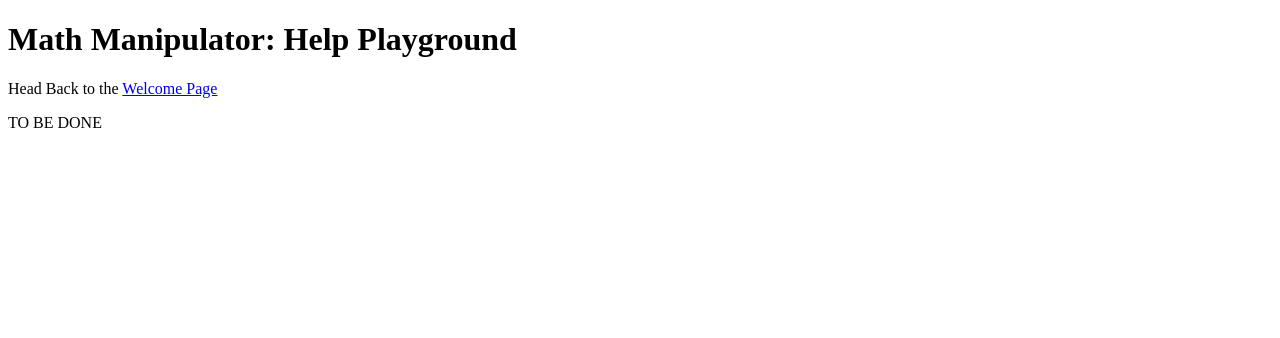
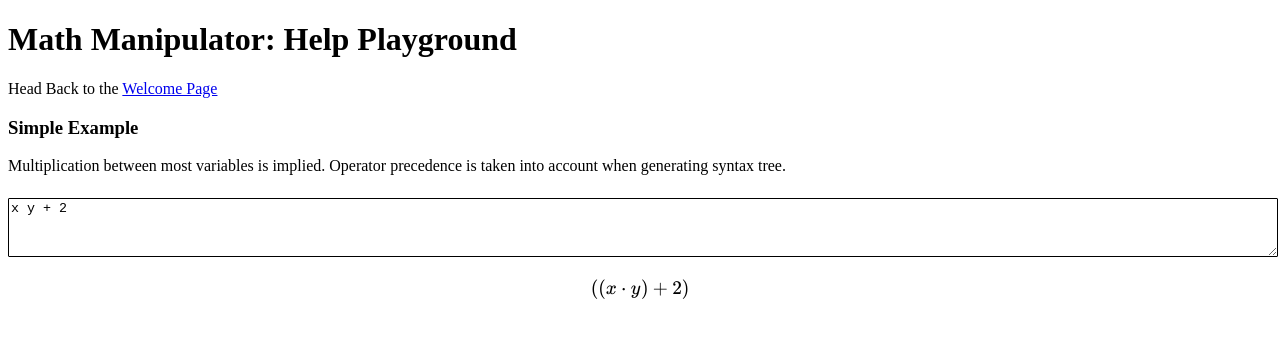
Before and after one commit to jonas-kell/math-manipulator, a Vue app: page /#/help in a window 1280 px wide. Shown: the top 338 px of the page. Built offline with nearby package versions, Linux system fonts and the light colour scheme.

Commit message:
feat: easily configurable help system

```diff
--- /dev/null
+++ b/src/components/EquationUtility.vue
@@ -0,0 +1,44 @@
+<script setup lang="ts">
+    import EquationLine from "./../components/EquationLine.vue";
+    import VariableList from "./../components/VariableList.vue";
+    import { EmptyArgument, Operator, usePermanenceStore } from "./../functions";
+    import { nextTick, ref } from "vue";
+
+    const props = defineProps({
+        firstLineUuid: {
+            type: String,
+            required: true,
+        },
+        variableListUuid: {
+            type: String,
+            required: true,
+        },
+        showVariables: {
+            type: Boolean,
+            default: true,
+        },
+    });
+
+    const emptyOperator = ref(new EmptyArgument());
+    const showMainElements = ref(true);
+
+    // update EVERYTHING if permanence has been forcefully rewritten
+    usePermanenceStore().addPermanenceHasUpdatedHandler(() => {
+        showMainElements.value = false;
+        nextTick(() => {
+            showMainElements.value = true;
+        });
+    });
+</script>
+
+<template>
+    <template v-if="showMainElements">
+        <EquationLine
+            v-if="emptyOperator"
+            :operator="(emptyOperator as Operator)"
+            :line-uuid="props.firstLineUuid"
+            :is-base="true"
+        />
+        <VariableList style="margin-top: 3em" :uuid="props.variableListUuid" v-if="props.showVariables" />
+    </template>
+</template>
--- a/src/functions/stores/permanence.ts
+++ b/src/functions/stores/permanence.ts
@@ -44,9 +44,20 @@ interface ExportablePersistentVariablesStoreStorage {
     variables: { [key: string]: ExportableVariable };
 }
 
+export enum PermanenceStorageModes {
+    session = "session",
+    vscode = "vscode",
+    memory = "memory",
+}
+
 export const usePermanenceStore = defineStore("permanence", () => {
     const permanenceHasUpdatedHandlers = ref([] as (() => void)[]);
+    const mode = ref(PermanenceStorageModes[(process.env.VITE_PERMANENCE ?? "session") as PermanenceStorageModes]);
+    const memoryStorage = ref({} as { [key: string]: string });
 
+    function setStorageModeTo(val: PermanenceStorageModes) {
+        mode.value = val;
+    }
     function storeLineForUUID(uuid: string, values: PersistentLineStorage) {
         const toStore: ExportablePersistedLineStorage = {
             operator: values.operator == null ? null : values.operator.getSerializedStructure(true),
@@ -168,43 +179,32 @@ export const usePermanenceStore = defineStore("permanence", () => {
         triggerPermanenceHasUpdatedHandlers();
     });
 
-    return {
-        storeLineForUUID,
-        storeInputForUUID,
-        storeVariablesStoreForUUID,
-        getLineForUUID,
-        getInputForUUID,
-        getVariablesStoreForUUID,
-        addPermanenceHasUpdatedHandler,
-    };
-});
-
-enum Modes {
-    session = "session",
-    vscode = "vscode",
-}
-
     function abstractStoreImplementationSet(uuid: string, content: string) {
-    const mode = Modes[(process.env.VITE_PERMANENCE ?? "session") as Modes];
-    switch (mode) {
-        case Modes.session:
+        switch (mode.value) {
+            case PermanenceStorageModes.session:
                 sessionStorage.setItem(uuid, content);
                 break;
-        case Modes.vscode:
+            case PermanenceStorageModes.memory:
+                memoryStorage.value[uuid] = content;
+                break;
+            case PermanenceStorageModes.vscode:
                 vscodeApiInstance()?.postMessage({ type: "change", uuid: uuid, content: content });
                 break;
-
             default:
                 throw Error(`Permanence mode ${mode} not implemented`);
         }
     }
-
     function abstractStoreImplementationGet(uuid: string): string | null {
-    const mode = Modes[(process.env.VITE_PERMANENCE ?? "session") as Modes];
-    switch (mode) {
-        case Modes.session:
+        switch (mode.value) {
+            case PermanenceStorageModes.session:
                 return sessionStorage.getItem(uuid);
-        case Modes.vscode:
+            case PermanenceStorageModes.memory:
+                const val = memoryStorage.value[uuid];
+                if (val != undefined) {
+                    return val;
+                }
+                return null;
+            case PermanenceStorageModes.vscode:
                 const comm = vscodeApiInstance()?.getState();
                 if (comm != undefined) {
                     const selection = comm[uuid];
@@ -217,3 +217,42 @@ function abstractStoreImplementationGet(uuid: string): string | null {
                 throw Error(`Permanence mode ${mode} not implemented`);
         }
     }
+    function dumpSessionStorageObjectToString(mainUuid: string, variablesUuid: string): string {
+        const keys = Object.keys(sessionStorage);
+
+        // Create an object to store all key-value pairs from sessionStorage
+        const sessionData = {} as { [key: string]: string };
+
+        // Iterate through the keys and store corresponding values in sessionData
+        keys.forEach((key) => {
+            sessionData[key] = sessionStorage.getItem(key) as string;
+        });
+
+        const newMainUuid = uuidv4();
+        const newVariablesUuid = uuidv4();
+
+        return JSON.stringify({
+            title: "",
+            description: "",
+            storage: sessionData,
+            showVariables: false,
+            mainUuid: newMainUuid,
+            variablesUuid: newVariablesUuid,
+        })
+            .replace(mainUuid, newMainUuid)
+            .replace(variablesUuid, newVariablesUuid);
+    }
+
+    return {
+        storeLineForUUID,
+        storeInputForUUID,
+        storeVariablesStoreForUUID,
+        getLineForUUID,
+        getInputForUUID,
+        getVariablesStoreForUUID,
+        addPermanenceHasUpdatedHandler,
+        setStorageModeTo,
+        abstractStoreImplementationSet,
+        dumpSessionStorageObjectToString,
+    };
+});
--- a/src/pages/Help.vue
+++ b/src/pages/Help.vue
@@ -1,4 +1,28 @@
 <script setup lang="ts">
+    import EquationUtility from "./../components/EquationUtility.vue";
+    interface HelpElement {
+        title: string;
+        description: string;
+        storage: { [key: string]: string };
+        showVariables: boolean;
+        mainUuid: string;
+        variablesUuid: string;
+    }
+    import helpDatabaseImport from "./helpDatabase.json";
+    const helpDatabase = helpDatabaseImport as HelpElement[];
+
+    // import the examples into memory storage
+    import { PermanenceStorageModes, usePermanenceStore } from "./../functions";
+    const permanenceStore = usePermanenceStore();
+    permanenceStore.setStorageModeTo(PermanenceStorageModes.memory);
+
+    helpDatabase.forEach((elem) => {
+        for (const uuid in elem.storage) {
+            const value = elem.storage[uuid];
+            permanenceStore.abstractStoreImplementationSet(uuid, value);
+        }
+    });
+
     const VITE_RENDER_ROUTER_LINKS = import.meta.env.VITE_RENDER_ROUTER_LINKS != "0";
 </script>
 
@@ -7,5 +31,13 @@
 
     <p v-if="VITE_RENDER_ROUTER_LINKS">Head Back to the <router-link to="/">Welcome Page</router-link></p>
 
-    TO BE DONE
+    <template v-for="elem in helpDatabase">
+        <h3>{{ elem.title }}</h3>
+        <p>{{ elem.description }}</p>
+        <EquationUtility
+            :first-line-uuid="elem.mainUuid"
+            :variable-list-uuid="elem.variablesUuid"
+            :show-variables="elem.showVariables"
+        />
+    </template>
 </template>
--- a/src/pages/Interactive.vue
+++ b/src/pages/Interactive.vue
@@ -1,8 +1,7 @@
 <script setup lang="ts">
-    import EquationLine from "./../components/EquationLine.vue";
-    import VariableList from "./../components/VariableList.vue";
-    import { EmptyArgument, Operator, usePermanenceStore } from "./../functions";
-    import { nextTick, ref } from "vue";
+    import EquationUtility from "./../components/EquationUtility.vue";
+    import { usePermanenceStore } from "./../functions";
+    const VITE_MODE = import.meta.env.MODE;
 
     const props = defineProps({
         showHints: {
@@ -19,16 +18,19 @@
         },
     });
 
-    const emptyOperator = ref(new EmptyArgument());
-    const showMainElements = ref(true);
+    const permanenceStore = usePermanenceStore();
+    const copySessionStorageToClipboard = () => {
+        let text = permanenceStore.dumpSessionStorageObjectToString(props.firstLineUuid, props.variableListUuid);
 
-    // update EVERYTHING if permanence has been forcefully rewritten
-    usePermanenceStore().addPermanenceHasUpdatedHandler(() => {
-        showMainElements.value = false;
-        nextTick(() => {
-            showMainElements.value = true;
-        });
-    });
+        navigator.clipboard
+            .writeText(text)
+            .then(() => {
+                console.log("Session Storage copied to clipboard");
+            })
+            .catch((err) => {
+                console.error("Could not copy text: ", err);
+            });
+    };
 </script>
 
 <template>
@@ -37,14 +39,10 @@
         <pre>sum((n = 0); 100; int(-inf; inf; (123+(A*4)/100); x))</pre>
         <p>(You can click parts of the rendered function to invoke actions)</p>
     </template>
-    <template v-if="showMainElements">
-        <EquationLine
-            v-if="emptyOperator"
-            :operator="(emptyOperator as Operator)"
-            :line-uuid="props.firstLineUuid"
-            :is-base="true"
-        />
-        <VariableList style="margin-top: 3em" :uuid="props.variableListUuid" />
-    </template>
-    <div style="width: 100%; min-height: 40vh"></div>
+    <EquationUtility :first-line-uuid="props.firstLineUuid" :variable-list-uuid="props.variableListUuid" />
+    <div style="width: 100%; min-height: 40vh">
+        <button @click="copySessionStorageToClipboard" style="float: right" v-if="VITE_MODE == 'development'">
+            Session storage to Clipboard
+        </button>
+    </div>
 </template>
--- /dev/null
+++ b/src/pages/helpDatabase.json
@@ -0,0 +1,14 @@
+[
+    {
+        "title": "Simple Example",
+        "description": "Multiplication between most variables is implied. Operator precedence is taken into account when generating syntax tree.",
+        "storage": {
+            "b1bd2854-4aa8-4724-b496-980f7c0d3a7d": "{\"operator\":\"{\\\"type\\\":\\\"bracketed_sum\\\",\\\"value\\\":\\\"\\\",\\\"children\\\":[{\\\"type\\\":\\\"bracketed_multiplication\\\",\\\"value\\\":\\\"\\\",\\\"children\\\":[{\\\"type\\\":\\\"variable\\\",\\\"value\\\":\\\"x\\\",\\\"children\\\":[],\\\"uuid\\\":\\\"678930cd-55a2-4724-9f21-e1be10c15c4c\\\"},{\\\"type\\\":\\\"variable\\\",\\\"value\\\":\\\"y\\\",\\\"children\\\":[],\\\"uuid\\\":\\\"ef78ded3-6d9c-4818-b830-0e2cd538799c\\\"}],\\\"uuid\\\":\\\"5e6fabaa-9c00-43ec-b55a-9fb04ad5e9c5\\\"},{\\\"type\\\":\\\"number\\\",\\\"value\\\":\\\"2\\\",\\\"children\\\":[],\\\"uuid\\\":\\\"0eadc710-7ca1-4fc1-8661-7d9bb8a7fac6\\\"}],\\\"uuid\\\":\\\"aac5e11c-d412-43e6-bf1f-2ed4ac509313\\\"}\",\"childUUID\":\"130331a0-f195-4371-a1d1-e08937a37724\",\"selectionUUID\":\"\",\"operatorParserUUID\":\"e5c2ea42-b9bd-4230-83ba-dd361ea7e71f\",\"variableNameInputUUID\":\"62a2b3ee-3eea-4297-8ee3-c48ab511a95b\",\"mode\":\"none\"}",
+            "93439fb6-b686-4c43-9026-bc71e274cf12": "{\"variables\":{\"x\":{\"uuid\":\"f56e0c7c-c960-44f5-8bba-ea1dd5566873\",\"created\":1700957106975,\"op\":null},\"y\":{\"uuid\":\"af031cec-54e8-4ca3-8093-8956ae4ffb44\",\"created\":1700957106977,\"op\":null}}}",
+            "e5c2ea42-b9bd-4230-83ba-dd361ea7e71f": "{\"textValue\":\"x y + 2\"}"
+        },
+        "showVariables": false,
+        "mainUuid": "b1bd2854-4aa8-4724-b496-980f7c0d3a7d",
+        "variablesUuid": "93439fb6-b686-4c43-9026-bc71e274cf12"
+    }
+]
```
Lines whose indentation alone changed are shown as unchanged.
